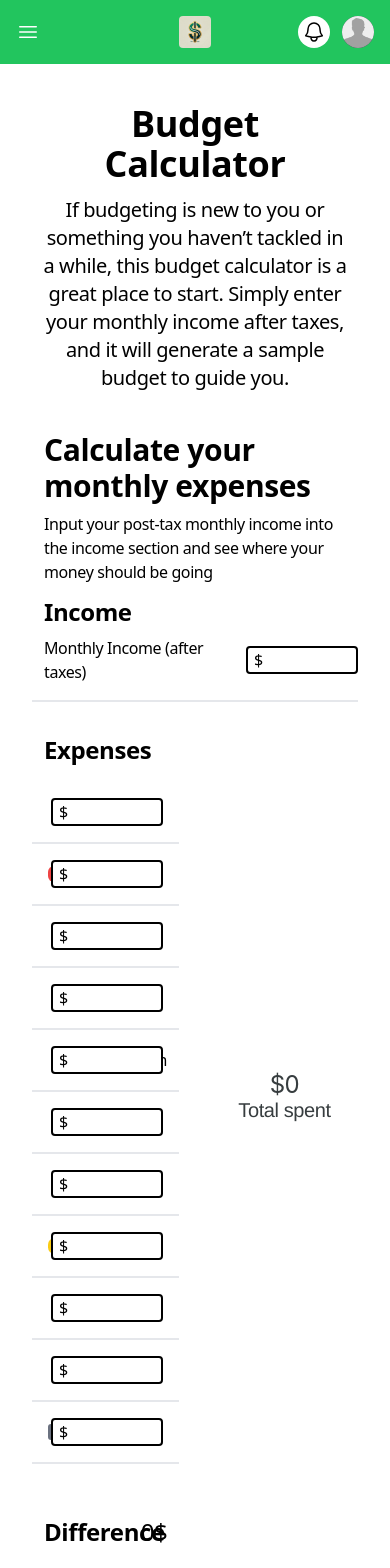
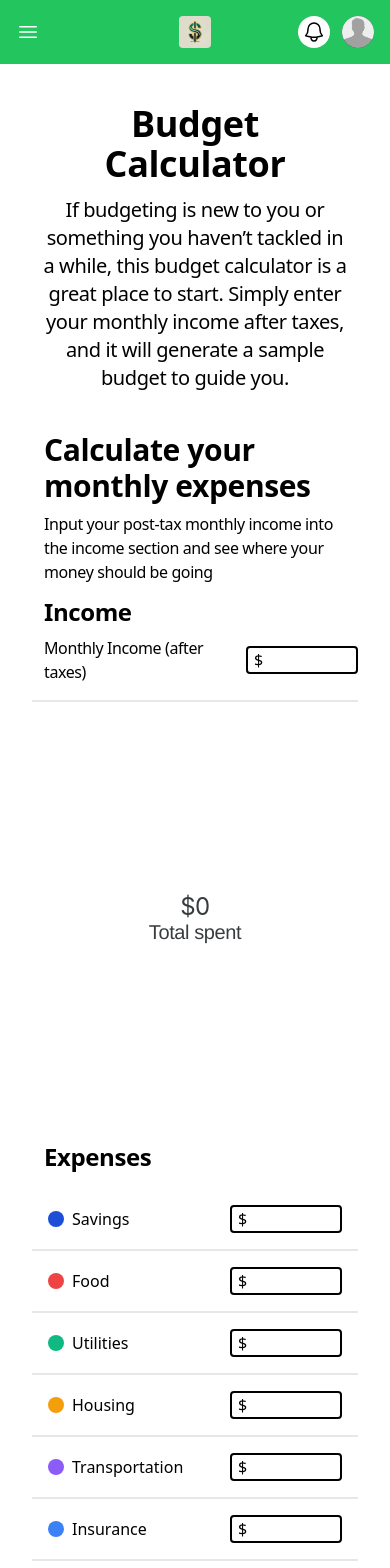
Before and after one commit to thefinnishstranger/Budget, a React (Vite) app in the folder frontend/: page /calculator in a window 390 px wide. Shown: the top 1568 px of the page. Built offline with nearby package versions, Linux system fonts and the light colour scheme.

Commit message:
fixed the budget calculator page for phone and tablet

```diff
--- a/frontend/src/components/CalculatorChart.tsx
+++ b/frontend/src/components/CalculatorChart.tsx
@@ -115,6 +115,31 @@ interface BudgetCategories {
         legend: {
           show: false
         },
+        responsive: [
+          {
+            breakpoint: 725, // For screens narrower than 725px
+            options: {
+              dataLabels: {
+                enabled: false, // Disable dataLabels
+              },
+              chart: {
+                height: 400, // Adjust height for smaller screens
+              },
+            },
+          },
+          {
+            breakpoint: 909, // For screens wider than 725px
+            options: {
+              dataLabels: {
+                enabled: true, // Enable dataLabels
+              },
+              chart: {
+                height: 500, // Default height
+              },
+            },
+          },
+        ],
+
       };
     };
 
--- a/frontend/src/pages/BudgetCalculator.tsx
+++ b/frontend/src/pages/BudgetCalculator.tsx
@@ -120,8 +120,23 @@ const BudgetCalculator: React.FC = () => {
           </div>
         </div>
       </div>
-      <div className="grid grid-cols-2 gap-8 m-8">
-        <div>
+      <div className="grid grid-cols-1 md:grid-cols-2 gap-8 m-8">
+  <div className="flex justify-center items-center order-1 md:order-2">
+    <CalculatorChart
+      savings={chartData.savings}
+      food={chartData.food}
+      utilities={chartData.utilities}
+      housing={chartData.housing}
+      transportation={chartData.transportation}
+      insurance={chartData.insurance}
+      household={chartData.household}
+      debt={chartData.debt}
+      retirement={chartData.retirement}
+      personal={chartData.personal}
+      other={chartData.other}
+    />
+  </div>
+  <div className="order-2 md:order-1">
     <p className="text-2xl font-bold mb-4 ml-3">Expenses</p>
     <ul>
       {Object.keys(budget).map((key) => (
@@ -149,23 +164,8 @@ const BudgetCalculator: React.FC = () => {
       ))}
     </ul>
   </div>
+</div>
 
-        <div className="flex justify-center items-center">
-          <CalculatorChart
-            savings={chartData.savings}
-            food={chartData.food}
-            utilities={chartData.utilities}
-            housing={chartData.housing}
-            transportation={chartData.transportation}
-            insurance={chartData.insurance}
-            household={chartData.household}
-            debt={chartData.debt}
-            retirement={chartData.retirement}
-            personal={chartData.personal}
-            other={chartData.other}
-          />
-        </div>
-      </div>
       <div className="grid grid-cols-3 m-8 pb-5 pt-5">
 
           <div>
```
Lines whose indentation alone changed are shown as unchanged.
